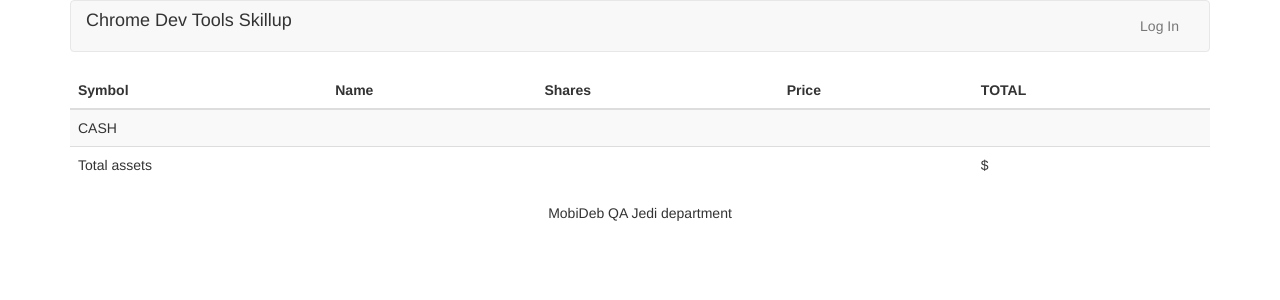
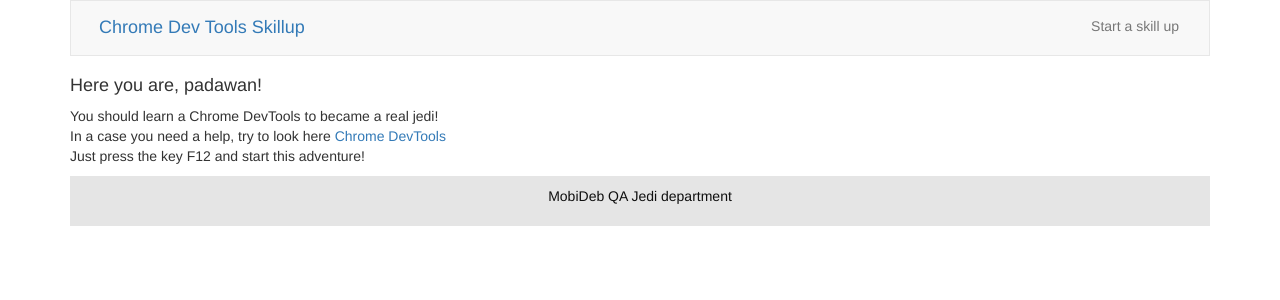
Before and after one commit to Vickgrego/flask_backend, a Flask app: page / in a window 1280 px wide. Shown: the top 300 px of the page. Run offline with Flask 2, Linux system fonts and the light colour scheme; some libraries are stand-ins or nearby versions.

Commit message:
Added pages for skillup

```diff
--- a/application.py
+++ b/application.py
@@ -8,6 +8,9 @@ from passlib.apps import custom_app_context as pwd_context
 from passlib.context import CryptContext
 
 from helpers import *
+
+
+ERROR = "I feel disturbance in force {}"
 
 # configure application
 app = Flask(__name__)
@@ -43,206 +46,103 @@ db = SQL("sqlite:///finance.db")
 def index():
     return render_template("index.html")
 
-
-@app.route("/buy", methods=["GET", "POST"])
-@login_required
-def buy():
-    if request.method == "POST":
-        msg_error = "Please, provide input"
-
-        if not request.form.get("buy_stock") or not request.form.get("amount"):
-            return render_template("buy.html", error = msg_error)
-
-        #save input from form
-        stock_symb = request.form.get("buy_stock")
-        st_amount = request.form.get("amount")
-
-        #check if amount is digit
-        if not st_amount.isdigit():
-            return render_template("buy.html", error = "amount should be positive integer")
-
-        #check if user has enough cash
-        #1 - get actual cash
-        user_id = session.get("user_id")
-        cash = db.execute("SELECT cash FROM users WHERE id=:id", id = user_id)
-        #2 - check stock price
-        stock_retrieved = lookup(stock_symb)
-
-        if stock_retrieved is None:
-            return apology("Counld not retrieve stock prices")
-
-        stock_price = stock_retrieved["price"]
-
-        sum = float(stock_price) * float(st_amount)
-        #3 - compare cash and stock price
-        cash_float = float(cash[0]["cash"])
-        if cash_float < sum:
-            return render_template("buy.html", error = "You have not enough money")
-
-        #store a bought stocks in table "Archieve"
-        #insert new or update if exist
-        rows = db.execute("SELECT * FROM Archieve WHERE user_id=:user_id AND symbol=:symbol", symbol=stock_retrieved["symbol"], user_id=user_id)
-        #if not exist then insert
-        if len(rows) < 1:
-            rows = db.execute("INSERT INTO Archieve (user_id, symbol, name, shares, price, total) \
-                VALUES (:user_id, :symbol, :name, :shares, :price, :total)",
-                    user_id = user_id, symbol = stock_retrieved["symbol"], name = stock_retrieved["name"],
-                        shares = st_amount, price = stock_retrieved["price"], total = sum)
-        #update if already exist
-        else:
-            rows = db.execute("UPDATE Archieve SET shares=shares+:shares, total=total+:total \
-                WHERE user_id=:user_id AND symbol=:symbol",
-                    user_id = user_id, symbol = stock_retrieved["symbol"], shares = st_amount, total = sum)
-
-        if rows is None:
-            return apology("Server's error")
-
-        #update a cash in the users table
-        result = db.execute("UPDATE users SET cash = :cash WHERE id = :id", cash = cash_float - sum, id = user_id)
-        if result is None:
-            return apology("Server's error")
-
-        # redirect user to home page
-        return redirect(url_for("index"))
-
-    else:
-        return render_template("buy.html")
-
-@app.route("/history")
-@login_required
-def history():
-    """Show history of transactions."""
-    return apology("TODO")
-
+@basic_auth.required
 @app.route("/login", methods=["GET", "POST"])
 def login():
-    """Log user in."""
-
     # forget any user_id
     session.clear()
-
-    # if user reached route via POST (as by submitting a form via POST)
     if request.method == "POST":
-
         # ensure username was submitted
         if not request.form.get("username"):
-            return apology("must provide username")
+            return render_template("login.html", error=ERROR.format("Empty username"))
         # ensure password was submitted
         elif not request.form.get("password"):
-            return apology("must provide password")
-
+            return render_template("login.html", error=ERROR.format("Empty password"))
         # query database for username
         rows = db.execute("SELECT * FROM users WHERE username = :username", username=request.form.get("username"))
-
         # ensure username exists and password is correct
         if len(rows) != 1 or not pwd_context.verify(request.form.get("password"), rows[0]["hash"]):
-            return apology("invalid username and/or password")
-
+            return render_template("login.html", error=ERROR.format("Not valid credentials"))
         # remember which user has logged in
         session["user_id"] = rows[0]["id"]
-
         # redirect user to home page
-        return redirect(url_for("index"))
-
-    # else if user reached route via GET (as by clicking a link or via redirect)
+        return redirect(url_for("step2"))
     else:
         return render_template("login.html")
 
+@basic_auth.required
 @app.route("/logout")
 def logout():
-    """Log user out."""
-
     # forget any user_id
     session.clear()
-
     # redirect user to login form
     return redirect(url_for("login"))
 
-@app.route("/quote", methods=["GET", "POST"])
+@basic_auth.required
+@app.route("/step2", methods=["GET", "POST"])
 @login_required
-def quote():
+def step2():
+    if request.method == "POST":
+        return render_template("step2.html")
+    else:
+        return render_template("step2.html")
 
-    #for POST display result
+@basic_auth.required
+@app.route("/step3", methods=["GET", "POST"])
+@login_required
+def step3():
     if request.method == "POST":
-        #check if input not empty
-        if not request.form.get("quote"):
-            return apology("must provide a symbol")
-        #save quote from from
-        quote = request.form.get("quote")
+        return render_template("step3.html")
+    else:
+        return render_template("step3.html")
 
-        #use helper.lookup to retrieve stock
-        stock_retrieved = lookup(quote)
-        #check if stock is not None
-        if stock_retrieved is None:
-            return apology("Stock not found")
-        #if success render a template with result
-        return render_template("quote_display.html", name = stock_retrieved["name"], price = stock_retrieved["price"], symbol = stock_retrieved["symbol"])
+@basic_auth.required
+@app.route("/step4", methods=["GET", "POST"])
+@login_required
+def step4():
+    if request.method == "POST":
+        return render_template("step4.html")
+    else:
+        return render_template("step4.html")
 
-    #for GET display form
+@basic_auth.required
+@app.route("/step5", methods=["GET", "POST"])
+@login_required
+def step5():
+    if request.method == "POST":
+        return render_template("step5.html")
     else:
-        return render_template("quote.html")
+        return render_template("step5.html")
 
-@app.route("/register", methods=["GET", "POST"])
-def register():
+@basic_auth.required
+@app.route("/dartlord", methods=["GET", "POST"])
+def dartlord():
+    session.clear()
+    if request.method == "POST":
+        if not request.form.get("username"):
+            return render_template("dartlord.html", error=ERROR.format("Username is empty"))
+        elif not request.form.get("password"):
+            return render_template("dartlord.html", error=ERROR.format("Password is empty"))
+        elif not request.form.get("confirm_pass"):
+            return render_template("dartlord.html", error=ERROR.format("Confirm is empty"))
 
-    session.clear()
-
-    """Register user."""
-    # if user reached route via POST
-    if request.method == "POST":
-
-        # ensure username was submitted
-        if not request.form.get("username"):
-            return apology("must provide username")
-
-        # ensure password was submitted
-        elif not request.form.get("password"):
-            return apology("must provide password")
-
-        elif not request.form.get("confirm_pass"):
-            print("not confirmed pass")
-            return apology("must confirm password")
-
-        login = request.form.get("username")
+        log_in = request.form.get("username")
         password = request.form.get("password")
         confirm_pass = request.form.get("confirm_pass")
-
         if password != confirm_pass:
-            return apology("password doesn't match confirm password")
-
+            return render_template("dartlord.html", error=ERROR.format("password doesn't match confirm password"))
         #hashing pass
         scheme_for_hash = CryptContext(schemes=["sha256_crypt"], sha256_crypt__default_rounds=77000)
         hash_of_pass = scheme_for_hash.hash(password)
-
         # insert into database new username
-        rows = db.execute("INSERT INTO users (username, hash) VALUES (:username, :hash)", username=login, hash=hash_of_pass)
+        rows = db.execute("INSERT INTO users (username, hash) VALUES (:username, :hash)", username=log_in, hash=hash_of_pass)
         if rows is None:
-            return apology("such user is already registered", 409)
+            return apology("Such user is already registered", 409)
 
         return redirect(url_for("index"))
+    else:
+        return render_template("dartlord.html")
 
-    else:
-        return render_template("register.html")
-
-@app.route("/sell", methods=["GET", "POST"])
-@login_required
-def sell():
-    if request.method == "POST":
-
-        #sell stock
-        #1 - get stock_total
-        symbol = request.form.get("symbol")
-        user_id = session["user_id"]
-        price_total = db.execute("SELECT total from user WHERE symbol=:symbol AND user_id=:user_id", symbol=symbol, user_id=user_id)
-
-        #2 - updated users - add price to cash
-
-        return redirect(url_for("index"))
-
-    else:
-        user_id = session["user_id"]
-        symbols = db.execute("SELECT symbol FROM Archieve WHERE user_id=:user_id", user_id=user_id)
-        return render_template("sell.html", symbols=symbols)
 
 if __name__ == "__main__":
     app.run(debug=True, port=5000)
--- a/static/styles.css
+++ b/static/styles.css
@@ -1,3 +1,16 @@
+body{
+    margin: 0;
+    padding: 0;
+    min-height: 90%;
+}
+.navbar {
+    border-radius: 0;
+}
+
+.navbar {
+    color: #00b386 !important;
+}
+
 .container
 {
     /* center contents */
@@ -6,23 +19,6 @@
     text-align: center;
 }
 
-/* colors for navbar */
-.navbar-default .navbar-brand .blue
-{
-    color: #537fbe;
-}
-.navbar-default .navbar-brand .red
-{
-    color: #ea433b;
-}
-.navbar-default .navbar-brand .yellow
-{
-    color: #f5b82e;
-}
-.navbar-default .navbar-brand .green
-{
-    color: #2e944b;
-}
 
 main .form-control
 {
@@ -44,3 +40,74 @@ main td
     /* left-align tables' cells */
     text-align: left;
 }
+
+.instruction{
+    text-align: justify;
+}
+
+.validation_error {
+    color: #cc0000;
+}
+
+#login-hidden-button {
+    /*display: none;*/
+    display: inline;
+}
+
+footer {
+    margin: 10px 0 0 0;
+    text-align: center;
+    background-color: #e5e5e5;
+    color: #0f0f0f;
+    padding: 10px;
+}
+
+#step2_text {
+    border: 2px solid red;
+    height: 100px;
+    width: 300px;
+    background-color: red;
+    color: red;
+}
+
+#step2_text:focus {
+    color: black;
+}
+
+#step2_text:hover {
+    color: white;
+}
+
+/* Dropdown Button */
+.dropbtn {
+    font-size: 16px;
+    border: none;
+}
+
+/* The container <div> - needed to position the dropdown content */
+.dropdown {
+    position: relative;
+    display: inline-block;
+}
+
+.dropdown-content {
+    display: none;
+    position: absolute;
+    background-color: #f1f1f1;
+    min-width: 160px;
+    box-shadow: 0px 8px 16px 0px rgba(0,0,0,0.2);
+    z-index: 1;
+}
+
+.dropdown-content a {
+    color: black;
+    padding: 10px;
+    text-decoration: none;
+    display: block;
+}
+
+/* Change color of dropdown links on hover */
+.dropdown-content a:hover {background-color: #ddd;}
+
+/* Show the dropdown menu on hover */
+.dropdown .dropdown-content {display: block;}
--- a/templates/apology.html
+++ b/templates/apology.html
@@ -1,7 +1,7 @@
 {% extends "layout.html" %}
 
 {% block title %}
-    Apology
+    I feel disturbance in force
 {% endblock %}
 
 {% block main %}
--- a/templates/index.html
+++ b/templates/index.html
@@ -1,40 +1,17 @@
 {% extends "layout.html" %}
 
 {% block title %}
-    Portfolio
+    Introduction
 {% endblock %}
 
 {% block main %}
-    <table class="table table-striped">
-        <thead>
-            <tr>
-                <th>Symbol</th>
-                <th>Name</th>
-                <th>Shares</th>
-                <th>Price</th>
-                <th>TOTAL</th>
-            </tr>
-        </thead>
-        <tfoot>
-            <tr>
-                <td colspan="4">Total assets</td>
-                <td>${{ assets }}</td>
-            </tr>
-        </tfoot>
-        <tbody>
-            {% for row in rows %}
-                <tr>
-                    <td>{{ row.symbol }}</td>
-                    <td>{{ row.name }}</td>
-                    <td>{{ row.shares }}</td>
-                    <td>{{ row.price }}</td>
-                    <td>{{ row.total }}</td>
-                </tr>
-            {% endfor %}
-            <tr>
-                <td colspan="4">CASH</td>
-                <td>{{ cash }}</td>
-            </tr>
-        </tbody>
-    </table>
+    <div class="instruction">
+        <p>
+            <h4>Here you are, padawan!</h4>
+            You should learn a Chrome DevTools to became a real jedi!<br/>
+            In a case you need a help, try to look here
+            <a href="https://developers.google.com/web/tools/chrome-devtools.">Chrome DevTools</a><br/>
+            Just press the key F12 and start this adventure!
+        </p>
+    </div>
 {% endblock %}
--- a/templates/layout.html
+++ b/templates/layout.html
@@ -10,8 +10,7 @@
 
         <!-- documentation at http://getbootstrap.com/, alternative themes at https://www.bootstrapcdn.com/bootswatch/ -->
         <link href="https://maxcdn.bootstrapcdn.com/bootstrap/3.3.7/css/bootstrap.min.css" rel="stylesheet"/>
-
-        <link href="{{ url_for('static', filename='styles.css') }}" rel="stylesheet"/>
+        <link rel="stylesheet" href="./static/styles.css">
 
         <script src="https://code.jquery.com/jquery-3.1.1.min.js"></script>
         <script src="https://maxcdn.bootstrapcdn.com/bootstrap/3.3.7/js/bootstrap.min.js"></script>
@@ -27,22 +26,20 @@
             <nav class="navbar navbar-default">
                 <div class="container-fluid">
                     <div class="navbar-header">
-                      <h4>Chrome Dev Tools Skillup</h4>
+                          <a class="btn" href="{{ url_for('index') }}"><h4>Chrome Dev Tools Skillup</h4></a>
                     </div>
                     <div class="collapse navbar-collapse" id="navbar">
                         {% if session.user_id %}
                             <ul class="nav navbar-nav">
-                                <li><a href="{{ url_for('quote') }}">Quote</a></li>
-                                <li><a href="{{ url_for('buy') }}">Buy</a></li>
-                                <li><a href="{{ url_for('sell') }}">Sell</a></li>
-                                <li><a href="{{ url_for('history') }}">History</a></li>
+                                {% block nav_menu  %}
+                                {% endblock %}
                             </ul>
                             <ul class="nav navbar-nav navbar-right">
                                 <li><a href="{{ url_for('logout') }}">Log Out</a></li>
                             </ul>
                         {% else %}
                             <ul class="nav navbar-nav navbar-right">
-                                <li><a href="{{ url_for('login') }}">Log In</a></li>
+                                <li><a href="{{ url_for('login') }}">Start a skill up</a></li>
                             </ul>
                         {% endif %}
                     </div>
@@ -58,10 +55,13 @@
             {% endif %}
 
             <main>
+                <p class="validation_error">
+                    {{ error }}
+                </p>
                 {% block main %}{% endblock %}
             </main>
 
-            <footer>
+            <footer class="container-fluid">
                 <p>MobiDeb QA Jedi department</p>
                 {% block footer %}{% endblock %}
             </footer>
--- a/templates/quote_display.html
+++ b/templates/step4.html
@@ -1,11 +1,11 @@
 {% extends "layout.html" %}
 
 {% block title %}
-    Quote Stock
+    Step 4
 {% endblock %}
 
 {% block main %}
     <p>
-        Stock of {{ symbol }} (name {{ name }}) has price {{ price }}
+
     </p>
 {% endblock %}
```
Also changed, not shown: helpers.py (+3 -82 lines), templates/buy.html (deleted, +0 -24 lines), templates/dartlord.html (renamed from templates/register.html, +7 -1 lines), templates/login.html (+9 -2 lines), templates/quote.html (deleted, +0 -18 lines), templates/sell.html (deleted, +0 -29 lines), templates/step2.html (added, +34 -0 lines), templates/step3.html (added, +9 -0 lines), templates/step5.html (added, +9 -0 lines), finance.db.
